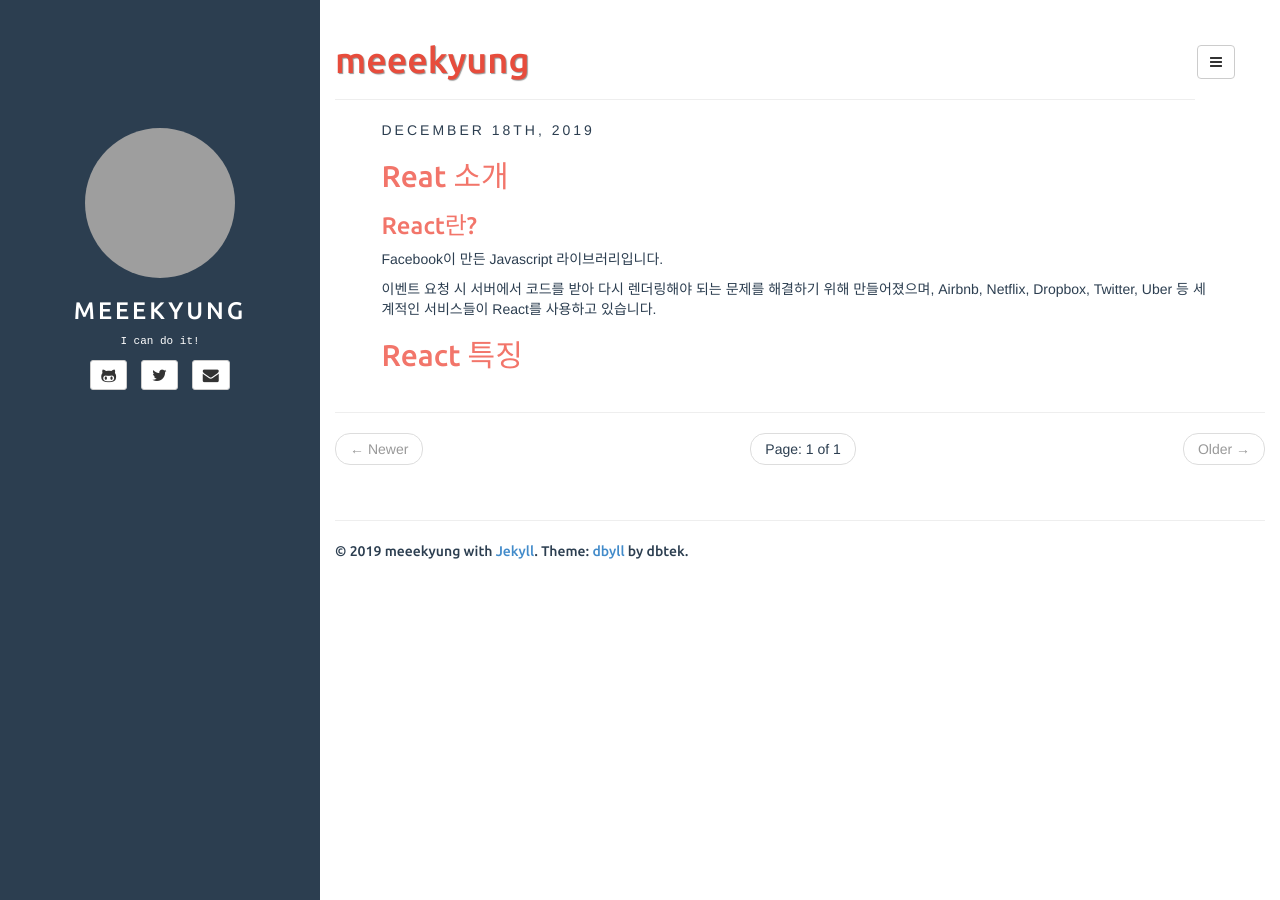
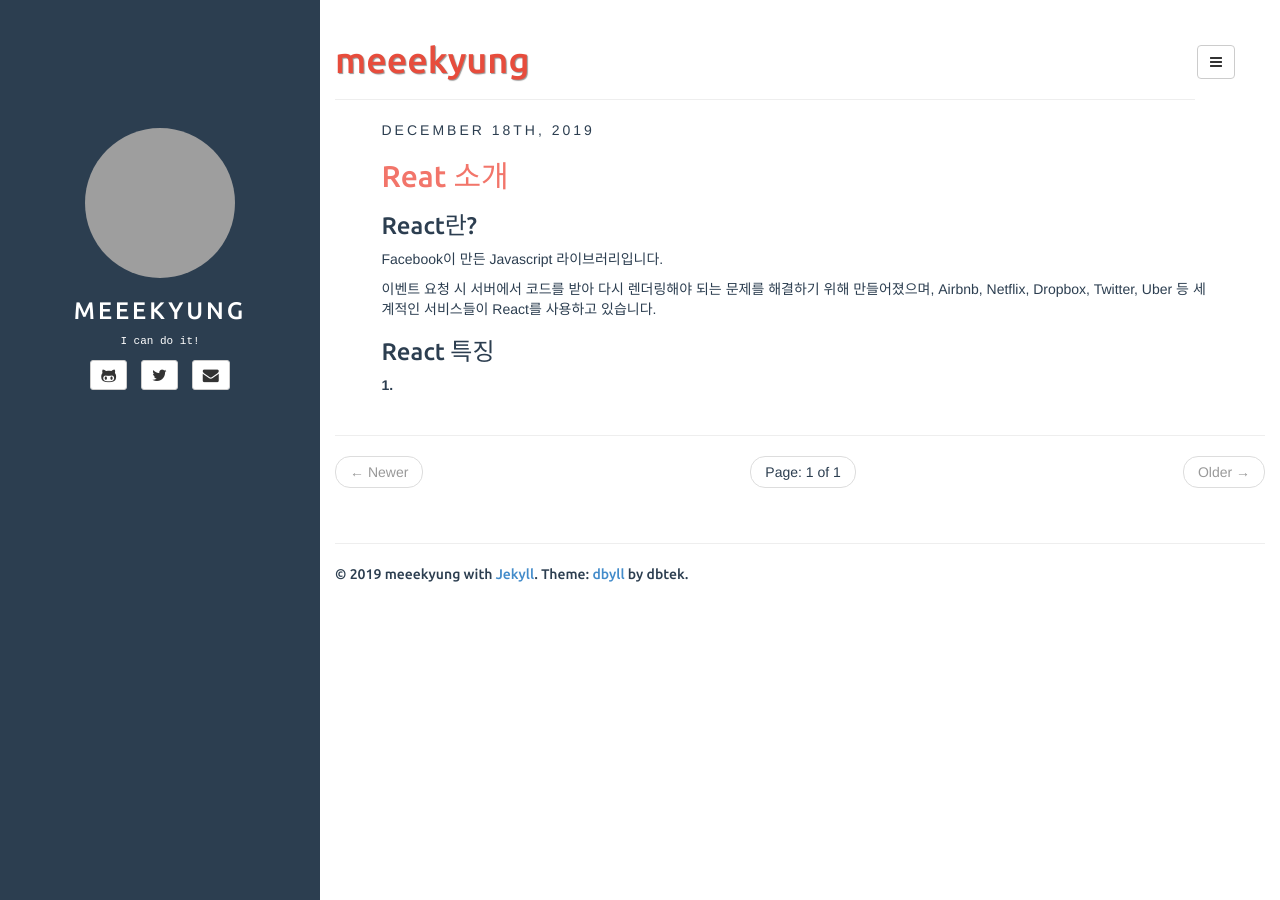
Before and after one commit to meeekyung/meeekyung.github.io, a Jekyll site: the page built from index.html, in a window 1280 px wide. Built offline with Jekyll 4.4.1, drawn with Linux system fonts in a browser that asks for light colours; the list of posts is cut into pages by our own code; grey boxes are pictures that could not be loaded.

Commit message:
post와 css 수정

```diff
--- a/_posts/2019-12-18-react.md
+++ b/_posts/2019-12-18-react.md
@@ -12,4 +12,5 @@
 이벤트 요청 시 서버에서 코드를 받아 다시 렌더링해야 되는 문제를 해결하기 위해 만들어졌으며,
 Airbnb, Netflix, Dropbox, Twitter, Uber 등 세계적인 서비스들이 React를 사용하고 있습니다.
 
-## React 특징
+### React 특징
+**1.**
--- a/assets/css/style.css
+++ b/assets/css/style.css
@@ -123,7 +123,7 @@
 article.home h5,
 article.home h6 {
 	font-family: 'Ubuntu', sans-serif;
-	color: #f2756a;
+	color: #2c3e50;
 }
 
 article.home h1 a,
```
